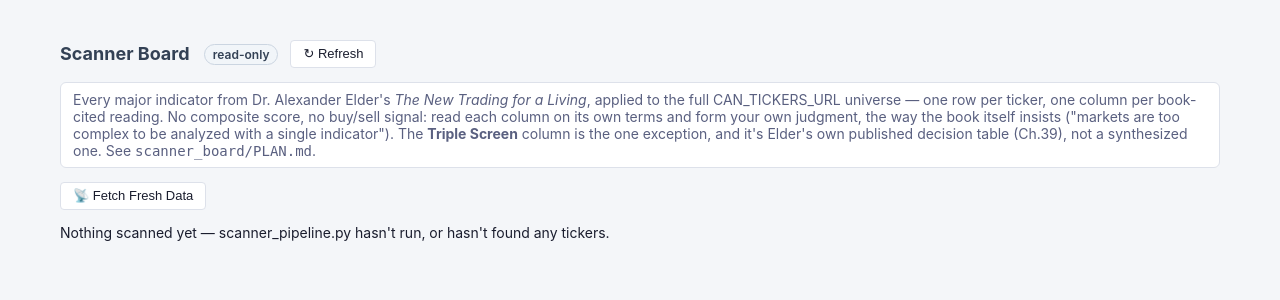
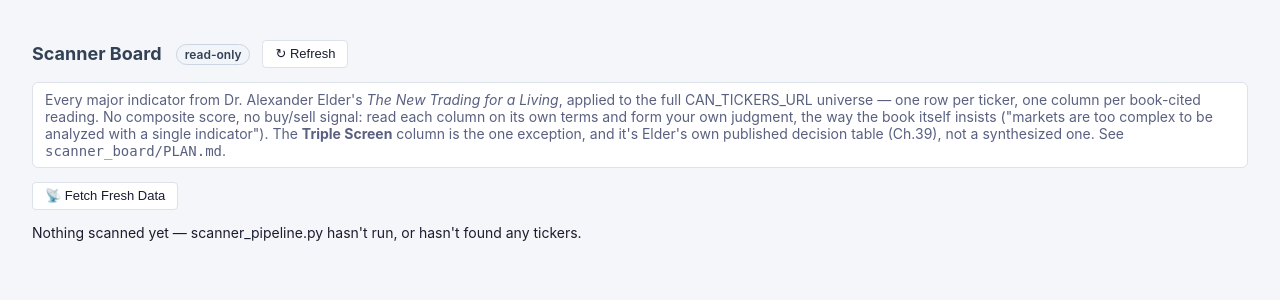
Before and after one commit to ChernyshovYuriy/StockScanner, a Flask app: page /scanner in a window 1280 px wide. Shown: the part 43-343 px from the top of the page. Run offline with Flask 3, Linux system fonts and the light colour scheme.

Commit message:
Dashboard: widen main content area (1200px -> 1800px)
Every table page had large, wasted side margins because <main> was
capped at 1200px and centered regardless of window width -- not a
per-table issue, a single global layout rule. Widened so wide tables
(Scanner Board, News Watchlist) get to actually use the window, still
capped so line length doesn't run away on ultra-wide monitors.

Co-Authored-By: Claude Sonnet 5 <noreply@anthropic.com>

```diff
--- a/static/dashboard.css
+++ b/static/dashboard.css
@@ -58,7 +58,12 @@ body {
   transition: width 6s cubic-bezier(0.1, 0.7, 0.3, 1), opacity 0.15s ease;
 }
 
-main { padding: 20px; max-width: 1200px; margin: 0 auto; }
+/* 1200px was leaving large, wasted side margins on every page once tables
+   started growing wide (Scanner Board's many indicator columns, News
+   Watchlist's own recent Volume column) -- widened so wide tables get to
+   use the actual window, while still capping on ultra-wide monitors so
+   line length on non-tabular pages doesn't run away. */
+main { padding: 20px 32px; max-width: 1800px; margin: 0 auto; }
 
 h1 { font-size: 18px; margin: 20px 0 10px; }
 
```
